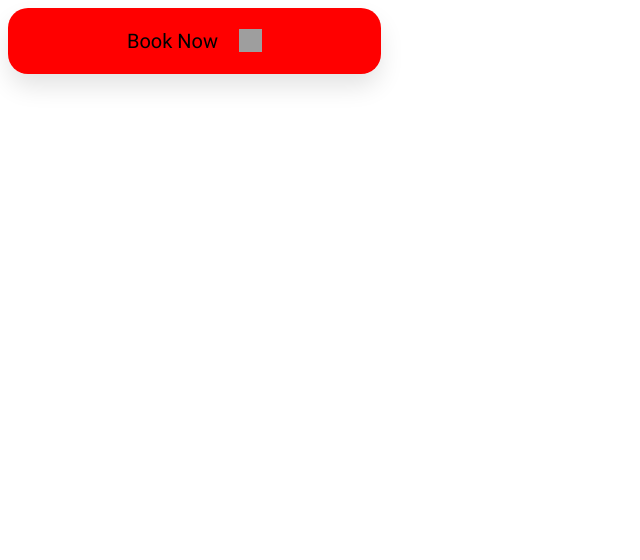
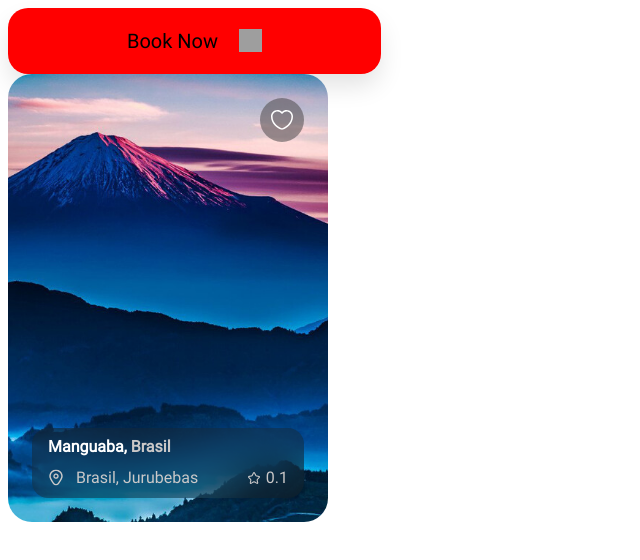
Before and after one commit to NelsonNikan/projeto-modelo, an Angular app: page / in a window 1280 px wide. Shown: the top 560 px of the page, without its empty margins (0-640 px from the left). Built offline with nearby package versions, Linux system fonts and the light colour scheme; grey boxes are pictures that could not be loaded.

Commit message:
include carousel component on home component

```diff
--- a/src/app/components/pages/home/home.component.html
+++ b/src/app/components/pages/home/home.component.html
@@ -1 +1,7 @@
 <app-botao [textButton]="'Book Now'"></app-botao>
+<app-carousel
+  [attraction]="'Manguaba'"
+  [country]="'Jurubebas'"
+  [city]="'Brasil'"
+  [rating]="'0.1'"
+></app-carousel>
```
